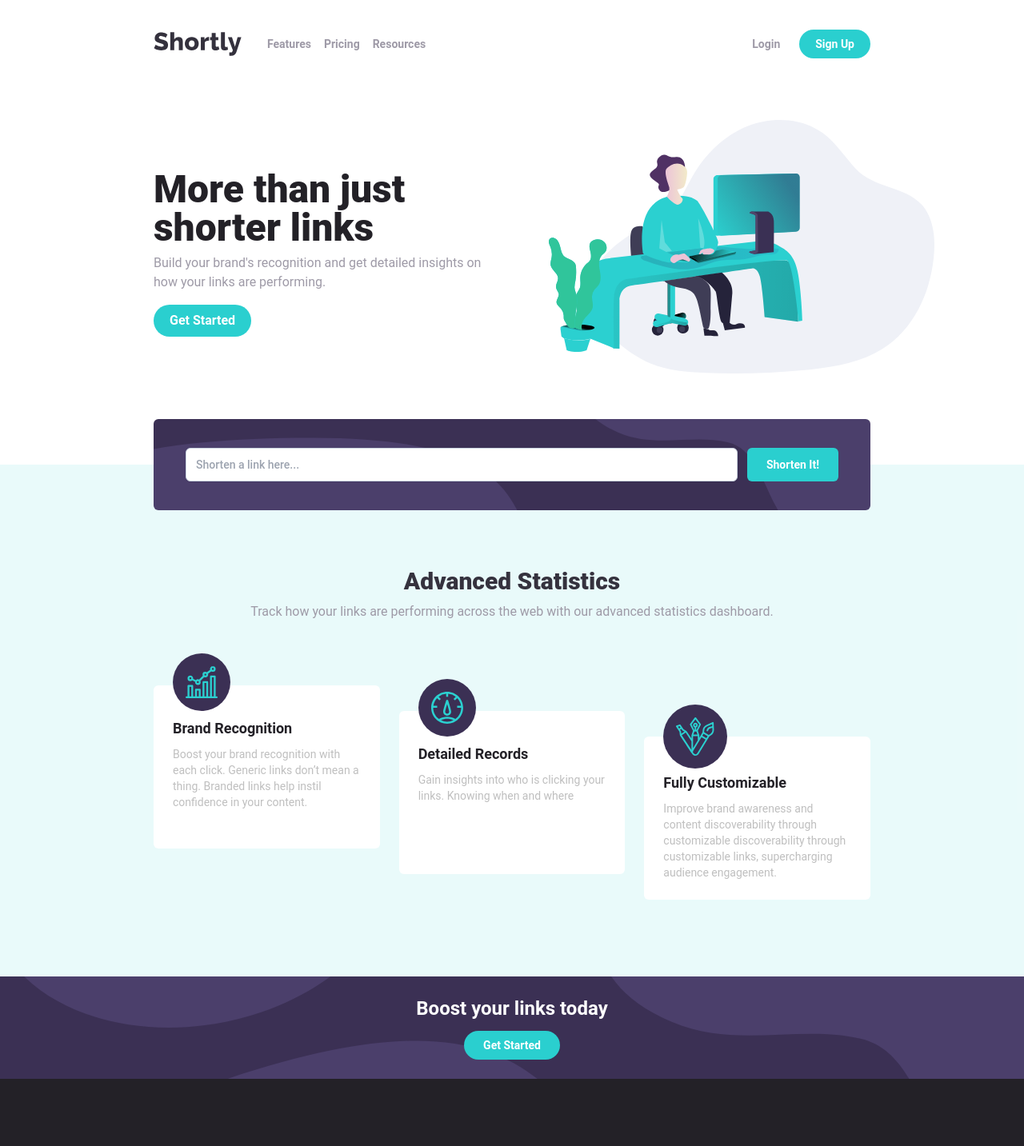
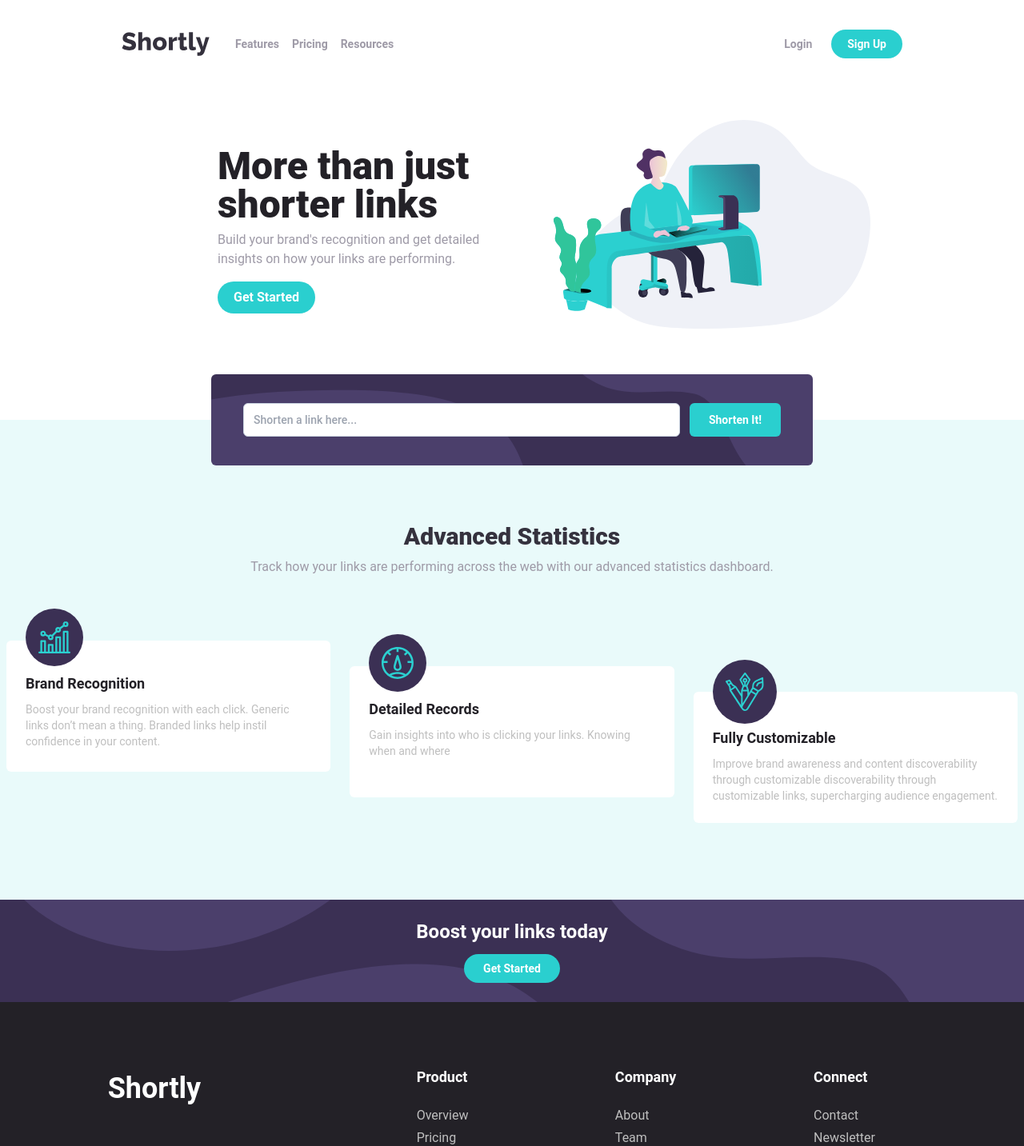
Before and after one commit to facuperezm/url-shortener, a React (Vite) app: page / in a window 1280 px wide. Shown: the top 1433 px of the page at 80% size. Built offline with nearby package versions, Linux system fonts and the light colour scheme.

Commit message:
finishing the layout

```diff
--- a/src/components/Footer.tsx
+++ b/src/components/Footer.tsx
@@ -6,7 +6,7 @@ const Footer = () => {
   const [footerLink, setFooterLink] = useState(footer);
   return (
     <>
-      <footer className="text-center md:text-left md:flex md:flex-row md:justify-around px-12 md:py-10 bg-neutral-very-dark-violet text-white">
+      <footer className="text-center md:text-left md:flex md:flex-row md:justify-around md:py-10 bg-neutral-very-dark-violet text-white ">
         <div>
           <h3 className="font-bold text-4xl pt-12">Shortly</h3>
         </div>
--- a/src/components/Hero.tsx
+++ b/src/components/Hero.tsx
@@ -2,7 +2,7 @@ import working from "../assets/illustration-working.svg";
 
 export default function () {
   return (
-    <div className="flex flex-col items-center justify-center md:pt-10 px-6 md:px-48">
+    <div className="flex flex-col items-center justify-center md:pt-10 md:max-w-3xl md:container md:mx-auto px-4">
       <div className="flex flex-col-reverse md:flex-row justify-start items-center">
         <div className="flex flex-col items-center md:items-start">
           <h1 className="text-5xl font-extrabold  text-neutral-very-dark-violet text-center md:text-left">
--- a/src/components/Link.tsx
+++ b/src/components/Link.tsx
@@ -9,8 +9,8 @@ interface Props {
 
 export default function Link({ handleSubmit, link, setLink, error }: Props) {
   return (
-    <div className="flex flex-col ">
-      <div className="bg-primary-dark-violet bg-[url('./assets/bg-shorten-desktop.svg')] bg-cover py-4 md:py-8 px-5 md:px-10 rounded-md relative overflow-hidden mx-6 md:mx-48 translate-y-[50%]">
+    <div className="flex flex-col md:container mx-auto md:max-w-3xl px-2">
+      <div className="bg-primary-dark-violet bg-[url('./assets/bg-shorten-desktop.svg')] bg-cover py-4 md:py-8 px-5 md:px-10 rounded-md relative overflow-hidden translate-y-[50%]">
         <form
           className="flex flex-col md:flex-row gap-3 py-1"
           onSubmit={(e) => handleSubmit(e)}
--- a/src/components/LinkItem.tsx
+++ b/src/components/LinkItem.tsx
@@ -26,7 +26,7 @@ export default function LinkItem({ link }: Props) {
   };
 
   return (
-    <div className="bg-white rounded-md flex flex-col px-4 truncate py-3 mb-2">
+    <div className="bg-white rounded-md flex flex-col px-4 truncate py-3 mb-2 w-full">
       <p className="font-semibold text-md pb-2">{link.original_link}</p>
       <div className="h-[0.5px] bg-neutral-grayish-violet w-[90%] opacity-30"></div>
       <p className="text-primary-cyan text-md py-2 font-semibold">
--- a/src/components/LinkUrl.tsx
+++ b/src/components/LinkUrl.tsx
@@ -12,7 +12,7 @@ interface Props {
 
 export default function LinkUrl({ links }: Props) {
   return (
-    <div className="mx-6 md:mx-48">
+    <div className="md:container mx-auto md:max-w-3xl flex w-full">
       {links?.map((link, index) => {
         return <LinkItem link={link} key={index} />;
       })}
--- a/src/components/Navbar.tsx
+++ b/src/components/Navbar.tsx
@@ -4,7 +4,7 @@ import { Menu } from "@headlessui/react";
 
 export default function Navbar() {
   return (
-    <header className="flex flex-row w-full px-6 md:px-48 items-center justify-between text-neutral-grayish-violet text-sm font-bold ">
+    <header className="flex flex-row w-full px-6 items-center justify-between text-neutral-grayish-violet text-sm font-bold md:max-w-5xl md:mx-auto">
       <nav className="flex flex-row items-center py-10">
         <div>
           <img src={logo} className="w-[110px] h-[30px] cursor-pointer" />
--- a/src/components/Stats.tsx
+++ b/src/components/Stats.tsx
@@ -22,9 +22,9 @@ interface StatsProps {
 export default function Stats({ links }: StatsProps) {
   return (
     <>
-      <div className="flex flex-col justify-center pt-24 bg-primary-cyan bg-opacity-10 w-full">
+      <div className="flex flex-col justify-center pt-24 bg-primary-cyan bg-opacity-10 w-full mx-auto px-2">
         {links.length > 0 && <LinkUrl links={links} />}
-        <div className="flex flex-col justify-start pt-8">
+        <div className="flex flex-col justify-start pt-8 ">
           <h1 className="text-3xl font-extrabold text-neutral-very-dark-blue text-center ">
             Advanced Statistics
           </h1>
@@ -33,7 +33,7 @@ export default function Stats({ links }: StatsProps) {
             statistics dashboard.
           </p>
         </div>
-        <div className="grid grid-flow-row md:grid-cols-3 gap-6 px-6 md:px-48 pb-40">
+        <div className="grid grid-flow-row md:grid-cols-3 gap-6 md:container max-w-lg mx-auto pb-40">
           <div className="bg-white rounded-md p-6">
             <div className="bg-primary-dark-violet rounded-full absolute p-4 -translate-y-16 right-[50%] translate-x-[50%] md:right-auto md:-translate-x-0 ">
               <img src={firstcomp} alt="" />
```
